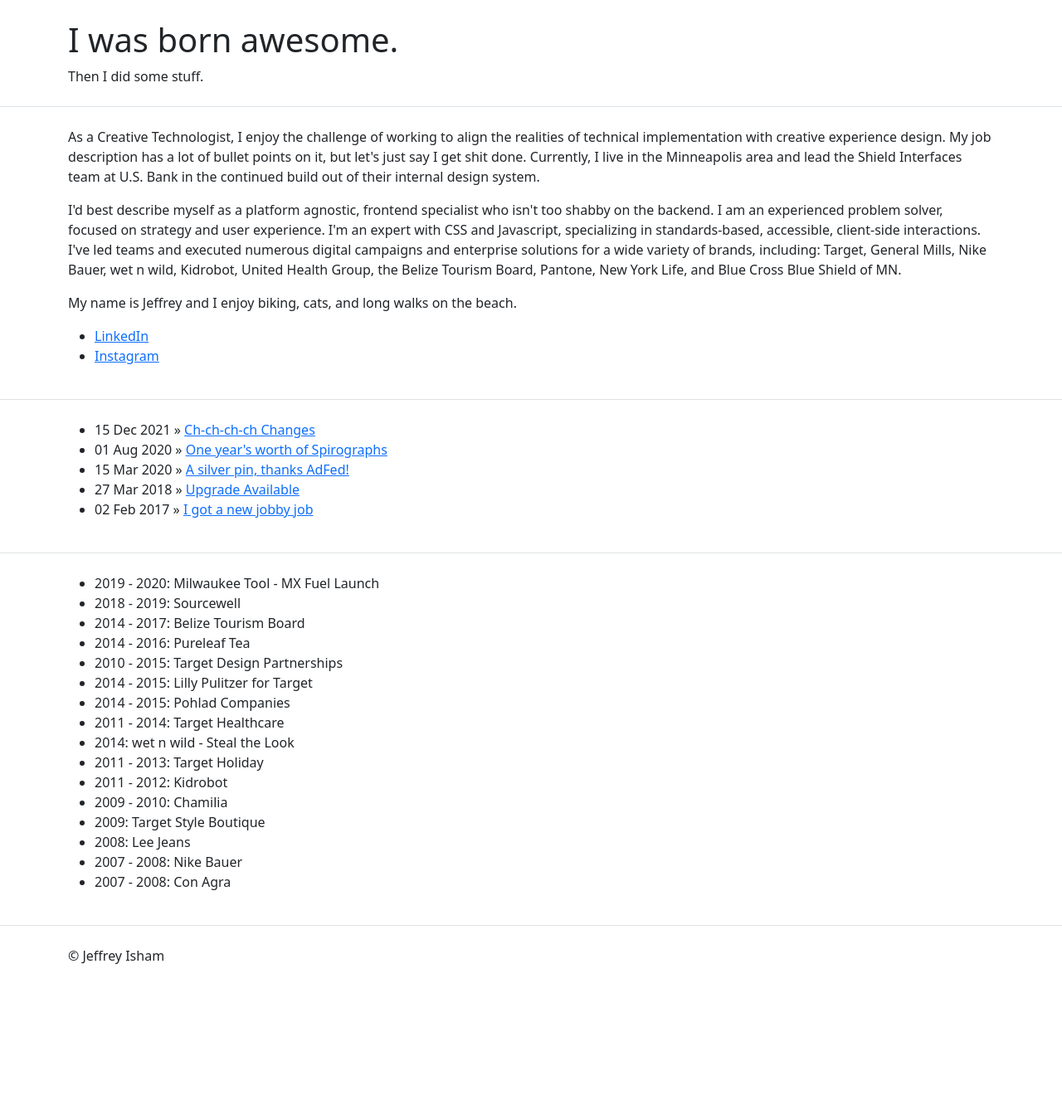
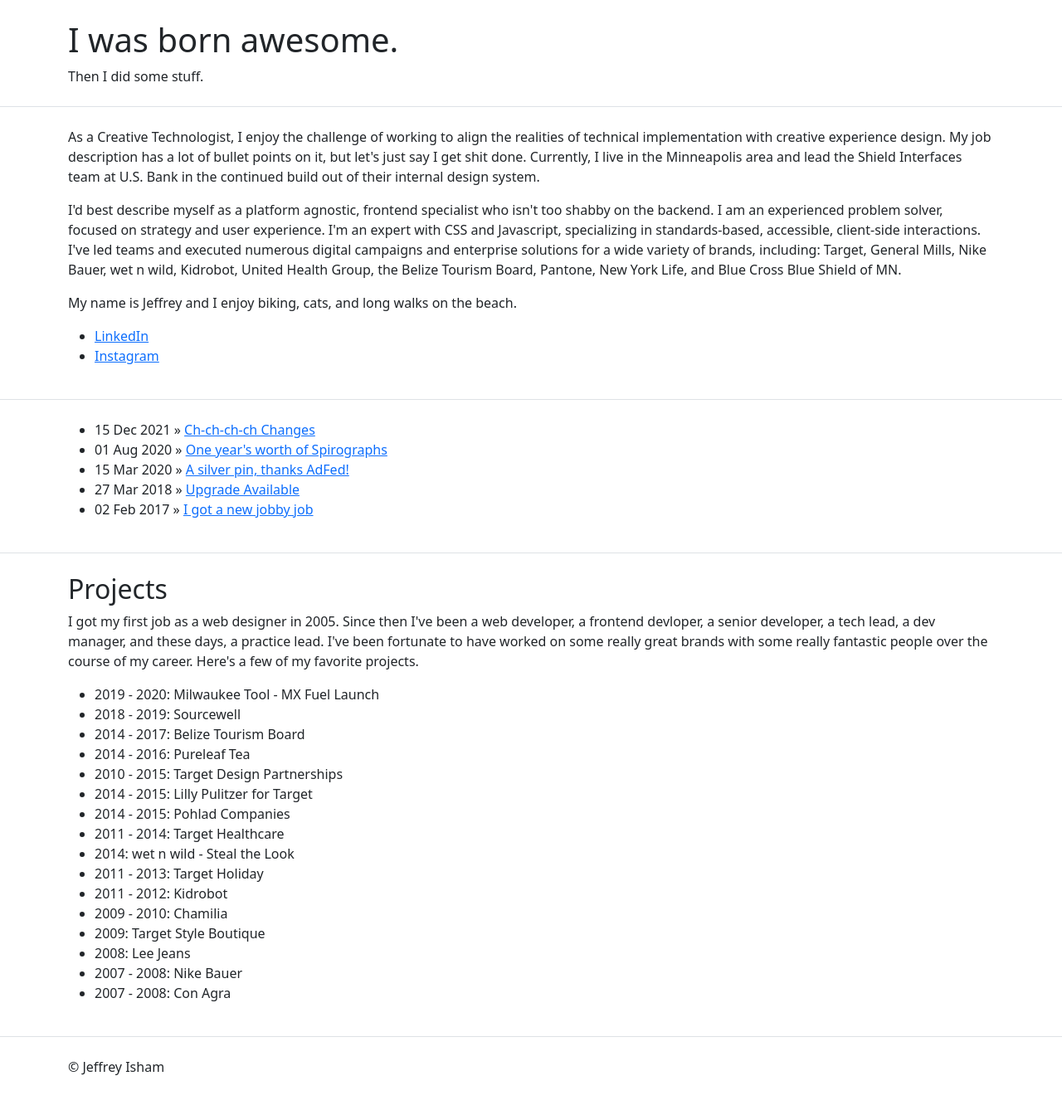
Before and after one commit to jeffreyisham/jeffreyisham.github.io, a Jekyll site: the page built from index.html, in a window 1280 px wide. Shown: the whole page at 83% size. Built offline with Jekyll 4.4.1, drawn with Linux system fonts in a browser that asks for light colours; before the commit the page ends 1204 px from its top, so only the background shows below that.

Commit message:
Update work.html

```diff
--- a/_includes/work.html
+++ b/_includes/work.html
@@ -1,5 +1,7 @@
 <div class="border-bottom">
   <div class="container py-4">
+    <h2>Projects</h2>
+    <p>I got my first job as a web designer in 2005. Since then I've been a web developer, a frontend devloper, a senior developer, a tech lead, a dev manager, and these days, a practice lead. I've been fortunate to have worked on some really great brands with some really fantastic people over the course of my career. Here's a few of my favorite projects.</p>
     <ul class="posts">
       <li>2019 - 2020: Milwaukee Tool - MX Fuel Launch</li>
       <li>2018 - 2019: Sourcewell</li>
```
